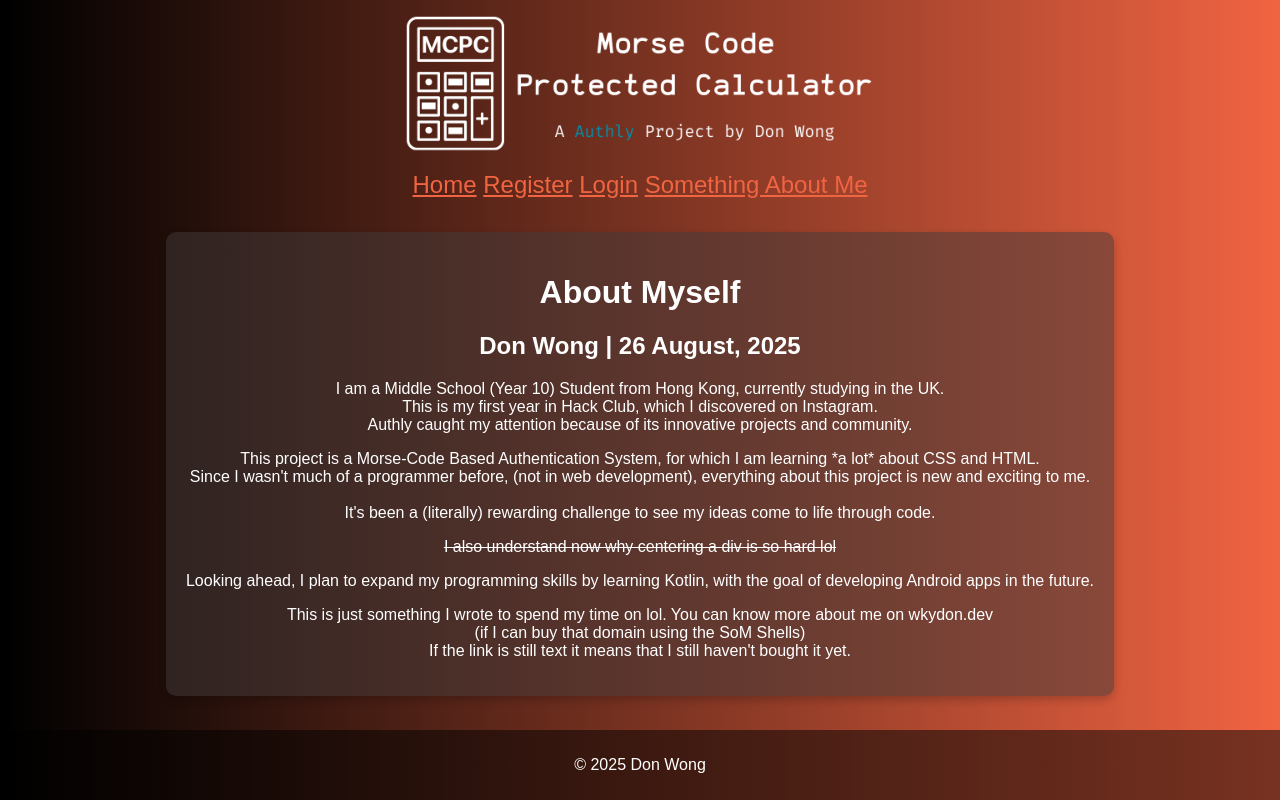
After one commit to DonWongSolutions/MorseCodeAuth, a Flask app: page /story in a window 1280 px wide. The commit adds this page. Run offline with Flask 3, Linux system fonts and the light colour scheme.

Commit message:
Added Something About Me Page

```diff
--- a/app.py
+++ b/app.py
@@ -74,6 +74,10 @@ def favicon():
     return send_from_directory(os.path.join(app.root_path, 'static'),
                                'favicon.old.ico', mimetype='image/vnd.microsoft.icon')
 
+@app.route('/story')
+def story():
+    return render_template('story.html')
+
 if __name__ == '__main__':
     if not os.path.exists(USERS_FILE):
         with open(USERS_FILE, 'w') as file:
--- a/static/style.css
+++ b/static/style.css
@@ -115,6 +115,7 @@ button[class=morseinputbutton]{
     -webkit-user-select: none; /* Safari */
     -ms-user-select: none; /* IE 10 and IE 11 */
     user-select: none; /* Standard syntax */
+    width: 100%;
 }
 .alert {
     padding: 20px;
@@ -192,9 +193,12 @@ form {
 }
 
 input[type="text"], .morseinputbutton, .loginbutton {
-    width: 80%;
+    width: 100%;
     max-width: 500px;
     margin-bottom: 10px;
+}
+del{
+    color: white;
 }
 
 @media only screen and (max-width: 768px) {
@@ -215,7 +219,7 @@ img{
         padding: 12px 20px;
         margin: 8px 0;
         box-sizing: border-box;
-        font-size: 50px;
+        font-size: 40px;
         background-color: transparent;
         border-color: darkblue;
         border-style: solid;
--- a/templates/base.html
+++ b/templates/base.html
@@ -17,12 +17,14 @@
 </head>
 <body>
     <header>
-        <img src="{{ url_for('static', filename='logo.png') }}">
-
+        <a href="/">
+            <img src="{{ url_for('static', filename='logo.png') }}">
+        </a>
         <nav>
             <a href="{{ url_for('home') }}">Home</a>
             <a href="{{ url_for('register') }}">Register</a>
             <a href="{{ url_for('login') }}">Login</a>
+            <a href="{{ url_for('story') }}">Something About Me</a>
         </nav>
     </header>
 
--- a/templates/index.html
+++ b/templates/index.html
@@ -6,16 +6,16 @@
 <div id="index-text">
     <h1>Welcome to The Morse-Code Protected Calculator (MCPC)!!</h1>
     <p>About: <br> This application is developed by Don Wong for the Hackclub 2025 YSWS Program,  <a href="https://authly.hackclub.com/">Authly</a></p>
-    <p>Instructions: <br> To register for an account, please go <a href="{{ url_for('register') }}">here</a> <br> You need to register with a unique Username and a Morse Code Password.</p>
+    <p>Instructions: <br> To register for an account, please go <a href="{{ url_for('register') }}">here</a> <br> You need to register with a unique Username and a Morse-Code Password.</p>
     <strong>Your Password must ONLY consist of dots (.), dashes (-) and spaces ( ) </strong>
-    <p>Morse Code Reference: </p>
+    <p>Morse-Code Reference: </p>
 </div>
 <div style="text-align: center;">
     <p id="morsecodedir">A;.- |B;-... |C;-.-. |D;-.. |E;. |<br>F;..-. |G;--. |H;.... |I;.. |J;.--- |<br>K;-.- |L;.-.. |M;-- |N;-. |O;--- |<br>P;.--. |Q;--.- |R;.-. |S;... |T;- |<br>U;..- |V;...- |W;.-- |X;-..- |Y;-.-- |<br>Z;--.. |/;-..-. |1;.---- |2;..--- |3;...-- |<br>4;....- |5;..... |6;-.... |7;--... |8;---.. |<br>9;----.|0;-----</p>
 </div>
 <div id="index-text">
     <p>About this Idea: <br> This idea was generated by the Idea Generator on the Authly Website.</p>
-    <p>More Stuff to Read: <br> This is actually my first time doing anything related with flask/authentication. <br>So if it doesn't look good or you think that the idea is rubbish. Please just be a bit nicer...</p>
+
     <p><a href="{{ url_for('register') }}">Register</a> | <a href="{{ url_for('login') }}">Login</a></p>
 </div>
 {% endblock %}
--- /dev/null
+++ b/templates/story.html
@@ -0,0 +1,33 @@
+{% extends "base.html" %}
+
+{% block title %}Login | MCPC{% endblock %}
+
+{% block content %}
+<div>
+    <h1>About Myself</h1>
+    <h2>Don Wong | 26 August, 2025</h2>
+    <p>I am a Middle School (Year 10) Student from Hong Kong, currently studying in the UK. <br> This is my first year in Hack Club, which I discovered on Instagram. <br> Authly caught my attention because of its innovative projects and community.</p>
+    <p>This project is a Morse-Code Based Authentication System, for which I am learning *a lot* about CSS and HTML. <br> Since I wasn't much of a programmer before, (not in web development), everything about this project is new and exciting to me. <br></br>It's been a (literally) rewarding challenge to see my ideas come to life through code.</p>
+    <del> I also understand now why centering a div is so hard lol </del>
+    <p>Looking ahead, I plan to expand my programming skills by learning Kotlin, with the goal of developing Android apps in the future.</p>
+    <p>This is just something I wrote to spend my time on lol. You can know more about me on wkydon.dev <br>(if I can buy that domain using the SoM Shells)<br>If the link is still text it means that I still haven't bought it yet.</p>
+</div>
+
+<style>
+    body, html {
+        margin: 0;
+        padding: 0;
+        height: 100%;
+        justify-content: center;
+        align-items: center;
+        background-color: rgba(64, 59, 59, 0.5);
+    }
+    div {
+        background-color: rgba(64, 59, 59, 0.5);
+        padding: 20px;
+        box-shadow: 0 4px 8px rgba(0, 0, 0, 0.2);
+        text-align: center;
+        border-radius: 10px;
+    }
+</style>
+{% endblock %}
```
